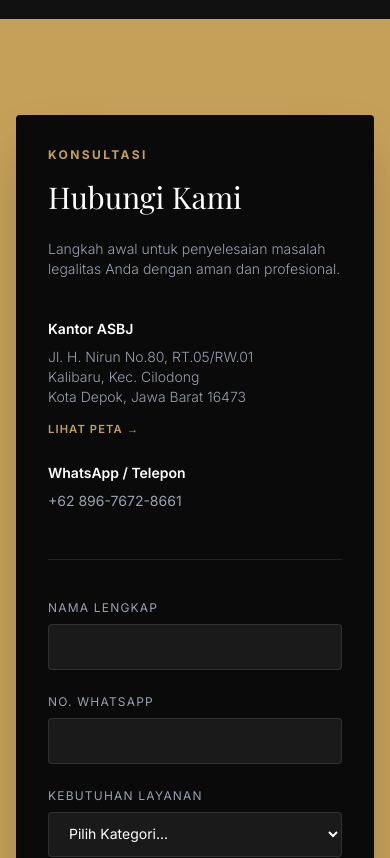
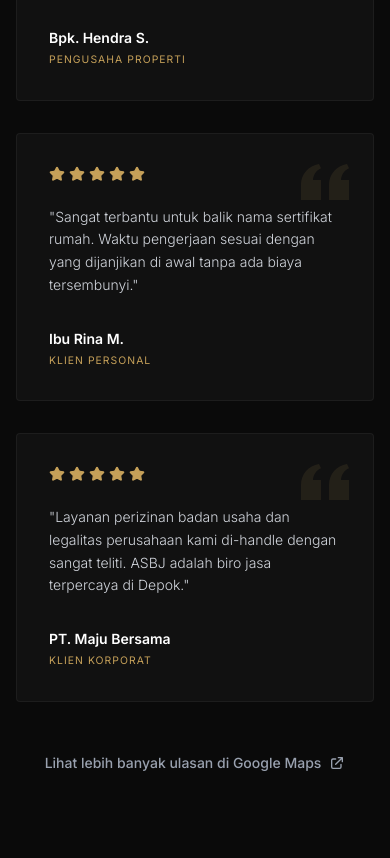
Before and after one commit to mzekow/asbj, a Next.js app: page / in a window 390 px wide. Shown: the part 7560-8418 px from the top of the page. Built offline with nearby package versions, Linux system fonts and the light colour scheme; no server answers; the database is empty; a web font is replaced by a local one.

Commit message:
feat: add client testimonials section

```diff
--- a/src/app/page.tsx
+++ b/src/app/page.tsx
@@ -3,6 +3,7 @@ import Footer from '@/components/Footer';
 import WhatsAppButton from '@/components/WhatsAppButton';
 import Services from '@/components/Services';
 import ContactForm from '@/components/ContactForm';
+import Testimonials from '@/components/Testimonials';
 import Link from 'next/link';
 import { prisma } from '@/lib/prisma';
 import Image from 'next/image';
@@ -186,6 +187,9 @@ export default async function Home() {
         </div>
       </section>
 
+      {/* 5.5 TESTIMONI */}
+      <Testimonials />
+
       {/* 6. BERITA - Simple Cards */}
       <section id="berita" className="py-24 bg-[#111]">
         <div className="max-w-7xl mx-auto px-4 sm:px-6 lg:px-8">
--- /dev/null
+++ b/src/components/Testimonials.tsx
@@ -0,0 +1,66 @@
+import { Star } from 'lucide-react';
+
+const testimonials = [
+  {
+    name: "Bpk. Hendra S.",
+    role: "Pengusaha Properti",
+    content: "Pengurusan sertipikat tanah yang awalnya rumit jadi sangat mudah dan transparan. Tim ASBJ sangat profesional dan selalu update perkembangan.",
+    rating: 5,
+  },
+  {
+    name: "Ibu Rina M.",
+    role: "Klien Personal",
+    content: "Sangat terbantu untuk balik nama sertifikat rumah. Waktu pengerjaan sesuai dengan yang dijanjikan di awal tanpa ada biaya tersembunyi.",
+    rating: 5,
+  },
+  {
+    name: "PT. Maju Bersama",
+    role: "Klien Korporat",
+    content: "Layanan perizinan badan usaha dan legalitas perusahaan kami di-handle dengan sangat teliti. ASBJ adalah biro jasa terpercaya di Depok.",
+    rating: 5,
+  }
+];
+
+export default function Testimonials() {
+  return (
+    <section className="py-24 bg-[#0a0a0a] border-b border-white/5 relative overflow-hidden">
+      <div className="max-w-7xl mx-auto px-4 sm:px-6 lg:px-8 relative z-10">
+        <div className="text-center max-w-2xl mx-auto mb-16">
+          <span className="text-brand-gold text-xs font-bold tracking-[0.2em] uppercase mb-4 block">Ulasan Klien</span>
+          <h2 className="text-3xl md:text-4xl font-serif text-white leading-tight">Kepercayaan Mereka, Kebanggaan Kami</h2>
+        </div>
+
+        <div className="grid grid-cols-1 md:grid-cols-3 gap-8">
+          {testimonials.map((t, i) => (
+            <div key={i} className="bg-[#111] p-8 rounded-sm border border-white/5 hover:border-brand-gold/30 transition-colors duration-300 relative group">
+              <div className="absolute top-0 right-0 p-6 opacity-10 group-hover:opacity-20 transition-opacity">
+                <svg className="w-12 h-12 text-brand-gold" fill="currentColor" viewBox="0 0 24 24">
+                  <path d="M14.017 21v-7.391c0-5.704 3.731-9.57 8.983-10.609l.995 2.151c-2.432.917-3.995 3.638-3.995 5.849h4v10h-9.983zm-14.017 0v-7.391c0-5.704 3.748-9.57 9-10.609l.996 2.151c-2.433.917-3.996 3.638-3.996 5.849h3.983v10h-9.983z" />
+                </svg>
+              </div>
+              <div className="flex gap-1 mb-6">
+                {[...Array(t.rating)].map((_, idx) => (
+                  <Star key={idx} className="w-4 h-4 fill-brand-gold text-brand-gold" />
+                ))}
+              </div>
+              <p className="text-gray-300 font-light text-sm leading-relaxed mb-8 relative z-10">"{t.content}"</p>
+              <div>
+                <h4 className="text-white font-semibold text-sm">{t.name}</h4>
+                <p className="text-brand-gold text-[0.65rem] uppercase tracking-widest mt-1">{t.role}</p>
+              </div>
+            </div>
+          ))}
+        </div>
+
+        <div className="mt-12 text-center">
+          <a href="https://maps.app.goo.gl/dpf2j8JQrb1qcnDb8" target="_blank" rel="noopener noreferrer" className="inline-flex items-center text-gray-400 hover:text-brand-gold transition-colors text-sm font-medium">
+            Lihat lebih banyak ulasan di Google Maps
+            <svg className="w-4 h-4 ml-2" fill="none" viewBox="0 0 24 24" stroke="currentColor">
+              <path strokeLinecap="round" strokeLinejoin="round" strokeWidth={2} d="M10 6H6a2 2 0 00-2 2v10a2 2 0 002 2h10a2 2 0 002-2v-4M14 4h6m0 0v6m0-6L10 14" />
+            </svg>
+          </a>
+        </div>
+      </div>
+    </section>
+  );
+}
```
